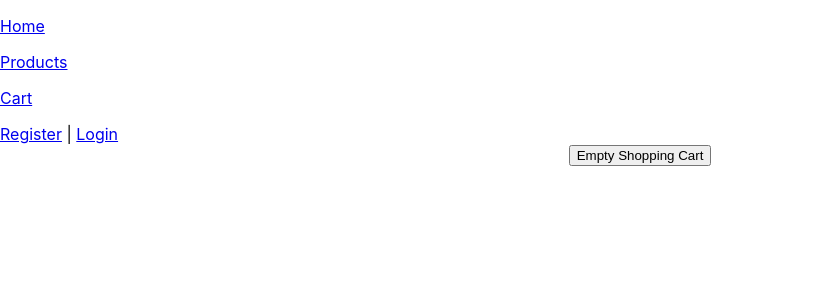
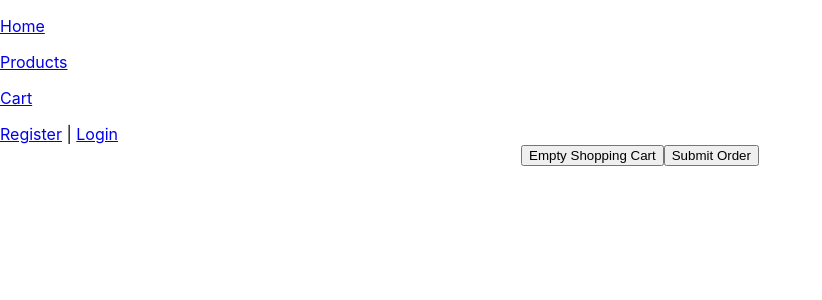
Before and after one commit to mitchdmarino/ecommerce-rails-client, a React (Create React App) app: page /cart in a window 1280 px wide. Shown: the top 300 px of the page, without its empty margins (0-822 px from the left). Built offline with nearby package versions, Linux system fonts and the light colour scheme.

Commit message:
submit order from cart, no payment yet

```diff
--- a/src/App.js
+++ b/src/App.js
@@ -2,6 +2,7 @@ import {
   BrowserRouter as Router,
   Routes,
   Route,
+  useNavigate,
   Navigate,
 } from "react-router-dom";
 import { useState, useEffect } from "react";
@@ -58,15 +59,19 @@ function App() {
 
   const addToCart = (item) => {
     setCart([...cart, item]);
+    // nav("/products");
+
     // window.localStorage.setItem("cart", JSON.stringify(cart));
   };
 
   const removeFromCart = (id) => {
-    setCart((current) => {
-      current.filter((item) => {
+    let currentCart = cart;
+
+    setCart(
+      currentCart.filter((item) => {
         return item.id !== id;
-      });
-    });
+      })
+    );
   };
 
   const emptyCart = () => {
--- a/src/components/Product.jsx
+++ b/src/components/Product.jsx
@@ -19,10 +19,12 @@ export default function Product ({product, currentUser, addToCart}) {
 
 
     return (
-        <ProductCard onClick={e => navToDetails(product.id)}>
+        <ProductCard >
+            <div onClick={e => navToDetails(product.id)}>
             <h2>{product.name}</h2>
             <h3>${product.price}</h3>
             <p>{product.description}</p>
+            </div>
             <div className='product-edit-link'>
                 {currentUser && currentUser.admin? <Link to={`/products/${product.id}`}>Edit/Delete </Link>: <button onClick={e => addToCart(product)}>Add to Cart</button>}
             </div >
--- a/src/pages/orders/cart/Cart.jsx
+++ b/src/pages/orders/cart/Cart.jsx
@@ -1,5 +1,29 @@
+import axios from "axios"
+import { useNavigate } from "react-router-dom"
+
 export default function Cart ({items, removeFromCart, emptyCart}) {
-
+    const navigate = useNavigate()
+    const submitOrder = () => {
+        const productIDs = []
+        items.forEach(item => {
+            productIDs.push(item.id)
+        })
+        const token = localStorage.getItem('jwt')
+        // make the auth headers
+        const options = {
+            headers: {
+                'Authorization': token
+            }
+        }
+        axios.post(`${process.env.REACT_APP_SERVER_URL}/orders`, {product_ids: productIDs}, options)
+            .then(response => {
+                console.log(response)
+                navigate("/orders")
+            })
+            .catch(err => {
+                console.log(err)
+            })
+    }
 
     return (
         <div className="cart">
@@ -13,6 +37,7 @@ export default function Cart ({items, removeFromCart, emptyCart}) {
                 )
             }):''}
             <button onClick={emptyCart}>Empty Shopping Cart</button>
+            <button onClick={submitOrder}>Submit Order</button>
         </div>
     )
 }
```
